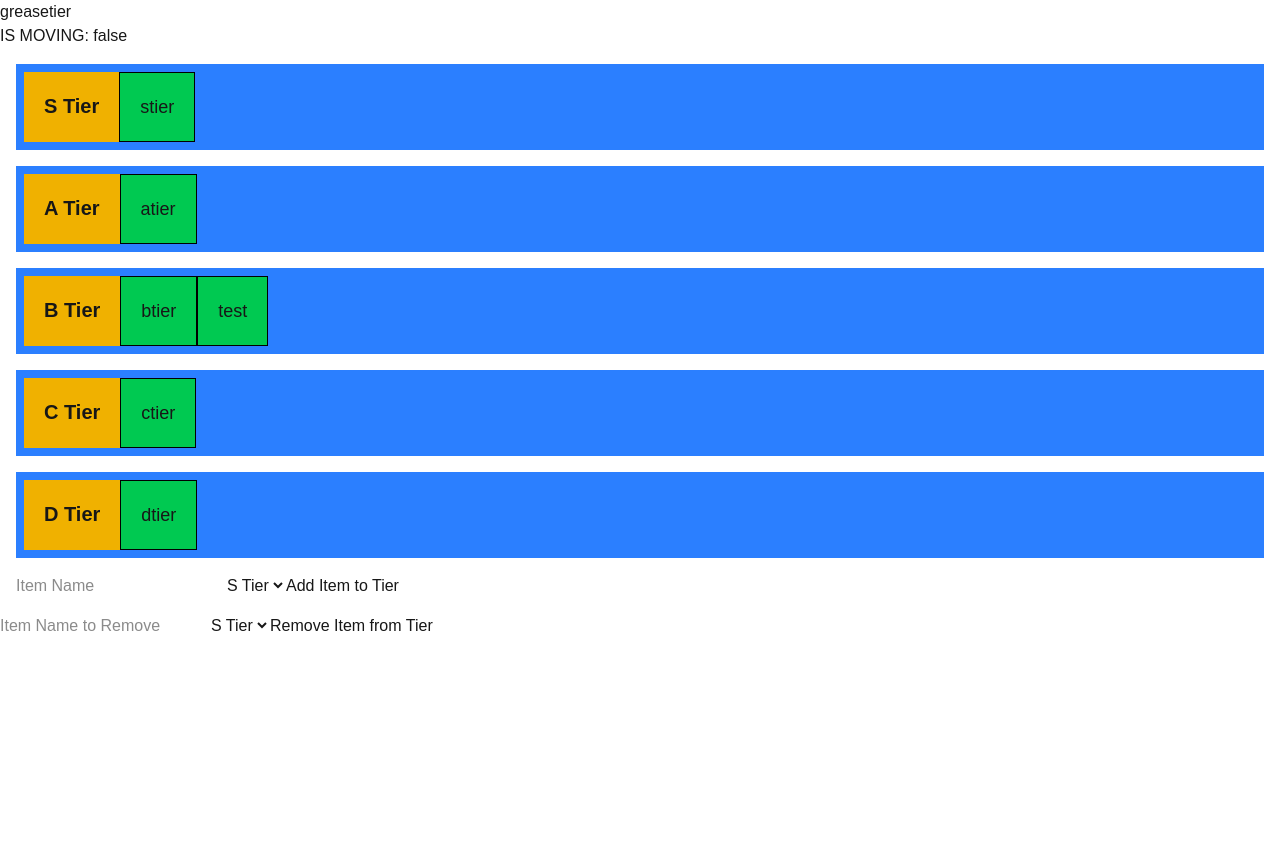
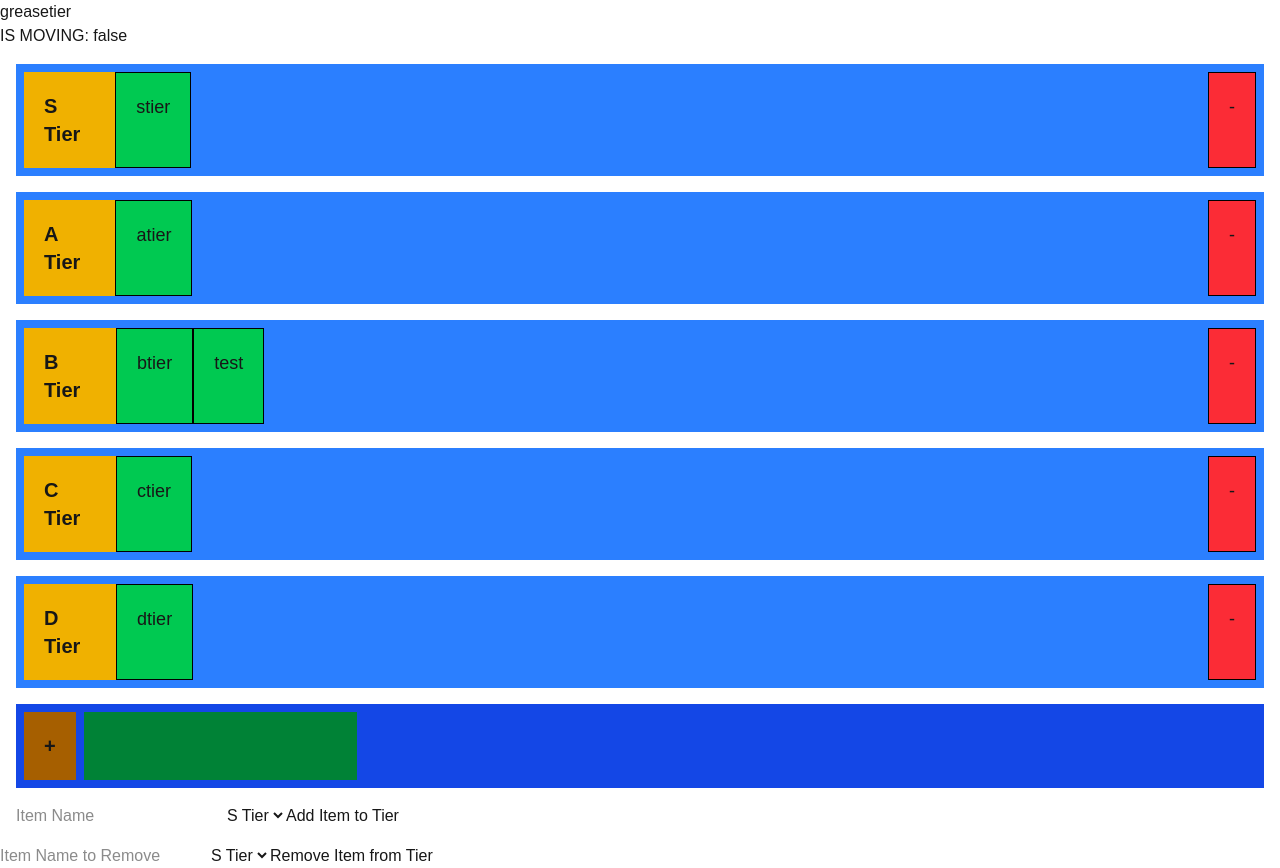
Before and after one commit to greaseburger/greasetier, a Next.js app: page / in a window 1280 px wide. Before the commit the page ends 800 px from the top, so only its background shows below. Built offline with nearby package versions, Linux system fonts and the light colour scheme.

Commit message:
more functions + dnd init

```diff
--- a/app/page.tsx
+++ b/app/page.tsx
@@ -2,12 +2,16 @@
 
 import { useTierStore } from "@/store/useTierStore";
 import { useState } from "react";
+import { DndContext } from "@dnd-kit/core";
+import { useDroppable } from "@dnd-kit/core";
 
 export default function Home() {
   const tiers = useTierStore((state) => state.tiers);
   const addToTier = useTierStore((state) => state.addToTier);
   const removeFromTier = useTierStore((state) => state.removeFromTier);
   const moveItem = useTierStore((state) => state.moveItem);
+  const addTier = useTierStore((state) => state.addTier);
+  const removeTier = useTierStore((state) => state.removeTier);
 
   const add = (formData: FormData) => {
     const tierName = formData.get("tierName") as string;
@@ -48,6 +52,38 @@ export default function Home() {
     }
   };
 
+  const handleAddTier = (formData: FormData) => {
+    const tierName = formData.get("tierName") as string;
+    if (tierName) {
+      addTier(tierName);
+    }
+  };
+
+  const TierItem = ({ tierName, item }: { tierName: string; item: string }) => {
+    return (
+      <li
+        className="bg-green-500 border-black border p-5 text-lg cursor-pointer hover:bg-orange-500"
+        onClick={() => moveItemHandler(tierName, item)}
+      >
+        {item}
+      </li>
+    );
+  };
+
+  const TierRow = (props: { tierName: string; children: React.ReactNode }) => {
+    return (
+      <div
+        onClick={() => handleMoveTo(props.tierName)}
+        className="m-4 p-2 bg-blue-500 flex flex-row"
+      >
+        <h2 className="text-xl font-bold p-5 bg-yellow-500">
+          {props.tierName}
+        </h2>
+        <ul className="flex flex-row w-full">{props.children}</ul>
+      </div>
+    );
+  };
+
   return (
     <>
       <div>
@@ -57,25 +93,34 @@ export default function Home() {
       <h1>IS MOVING: {isMoving.toString()}</h1>
 
       {tiers.map((tier) => (
-        <div
-          onClick={() => handleMoveTo(tier.name)}
-          key={tier.name}
-          className="m-4 p-2 bg-blue-500 flex flex-row"
-        >
-          <h2 className="text-xl font-bold p-5 bg-yellow-500">{tier.name}</h2>
-          <ul className=" bg-green-500 flex flex-row">
-            {tier.items.map((item) => (
-              <li
-                key={item}
-                className="border-black border p-5 text-lg cursor-pointer hover:bg-orange-500"
-                onClick={() => moveItemHandler(tier.name, item)}
-              >
-                {item}
-              </li>
-            ))}
-          </ul>
-        </div>
+        <TierRow key={tier.name} tierName={tier.name}>
+          {tier.items.map((item) => (
+            <TierItem key={item} tierName={tier.name} item={item} />
+          ))}
+          <li
+            className="bg-red-500 border-black border p-5 text-lg cursor-pointer hover:bg-orange-500 ml-auto"
+            onClick={() => removeTier(tier.name)}
+          >
+            -
+          </li>
+        </TierRow>
       ))}
+      <div className="m-4 p-2 bg-blue-700 flex flex-row">
+        <form action={handleAddTier} className="flex flex-row gap-2">
+          <button
+            type="submit"
+            className="text-xl font-bold p-5 bg-yellow-700 hover:bg-orange-700 cursor-pointer"
+          >
+            +
+          </button>
+          <input
+            type="text"
+            name="tierName"
+            id="tierName"
+            className="bg-green-700 h-full text-xl p-1"
+          />
+        </form>
+      </div>
 
       <form action={add} className="m-4">
         <input type="text" name="item" placeholder="Item Name" />
--- a/package.json
+++ b/package.json
@@ -9,6 +9,7 @@
     "lint": "eslint"
   },
   "dependencies": {
+    "@dnd-kit/core": "^6.3.1",
     "next": "16.0.5",
     "react": "19.2.0",
     "react-dom": "19.2.0",
--- a/store/useTierStore.ts
+++ b/store/useTierStore.ts
@@ -1,6 +1,6 @@
 import { create } from "zustand";
 
-type Tier = {
+export type Tier = {
   name: string;
   items: string[];
 };
@@ -10,6 +10,8 @@ interface TierStore {
   addToTier: (tierName: string, item: string) => void;
   removeFromTier: (tierName: string, item: string) => void;
   moveItem: (fromTier: string, toTier: string, item: string) => void;
+  addTier: (tierName: string) => void;
+  removeTier: (tierName: string) => void;
 }
 
 export const useTierStore = create<TierStore>((set) => ({
@@ -53,4 +55,14 @@ export const useTierStore = create<TierStore>((set) => ({
       }),
     }));
   },
+  addTier: (tierName) => {
+    set((state) => ({
+      tiers: [...state.tiers, { name: tierName, items: [] }],
+    }));
+  },
+  removeTier: (tierName) => {
+    set((state) => ({
+      tiers: state.tiers.filter((tier) => tier.name !== tierName),
+    }));
+  },
 }));
```
Also changed, not shown: 1 other file (tests, documents, lock files or other folders).
